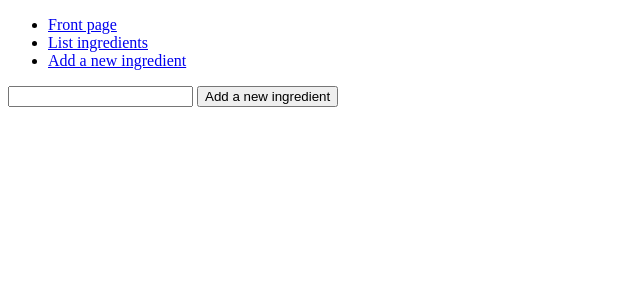
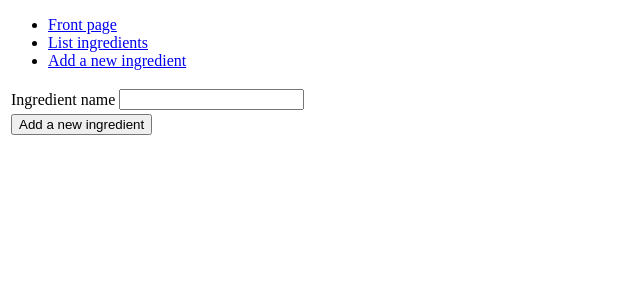
Before and after one commit to Bublebub/Reseptitietokanta, a Flask app: page /ingredients/new/ in a window 1280 px wide. Shown: the top 300 px of the page, without its empty margins (0-640 px from the left). Run offline with Flask 2, Linux system fonts and the light colour scheme.

Commit message:
wtformin lisäys projektiin

```diff
--- /dev/null
+++ b/application/ingredients/forms.py
@@ -0,0 +1,8 @@
+from flask_wtf import FlaskForm
+from wtforms import StringField, validators
+
+class IngredientForm(FlaskForm):
+    name = StringField("Ingredient name", [validators.Length(min=2)])
+
+    class Meta:
+        csrf = False
--- a/application/ingredients/views.py
+++ b/application/ingredients/views.py
@@ -1,6 +1,7 @@
 from application import app, db
 from flask import render_template, request, redirect, url_for
 from application.ingredients.models import Ingredient
+from application.ingredients.forms import IngredientForm
 
 @app.route("/ingredients/", methods=["GET"])
 def ingredients_index():
@@ -8,13 +9,18 @@ def ingredients_index():
 
 @app.route("/ingredients/new/")
 def ingredients_form():
-    return render_template("ingredients/new.html")
+    return render_template("ingredients/new.html", form = IngredientForm())
 
 @app.route("/ingredients/", methods=["POST"])
 def ingredients_create():
-    i = Ingredient(request.form.get("name"))
+    form = IngredientForm(request.form)
 
-    db.session().add(i);
+    if not form.validate():
+        return render_template("ingredients/new.html", form = form)
+
+    i_name = Ingredient(form.name.data)
+
+    db.session().add(i_name);
     db.session().commit()
 
     return redirect(url_for("ingredients_index"))
--- a/application/templates/ingredients/new.html
+++ b/application/templates/ingredients/new.html
@@ -1,8 +1,28 @@
 {% extends "layout.html" %}
 
 {% block body %}
-<form method="POST" action="{{ url_for('ingredients_create') }}">
-	<input type="text" name="name"/>
-	<input type="submit" value="Add a new ingredient"/>
+<form method='POST' action="{{ url_for('ingredients_create') }}">
+	<table>
+		<tr>
+			<td>
+				{{ form.name.label }}
+			</td>
+			<td>
+				{{ form.name }}
+			</td>
+			<td>
+				<ul>
+					{% for error in form.name.errors %}
+					<li>{{ error }}</li>
+					{% endfor %}
+				</ul>
+			</td>
+		</tr>
+		<tr>
+			<td colspan="3">
+				<input type="submit" value="Add a new ingredient"/>
+			</td>
+		</tr>
+	</table>
 </form>
 {% endblock %}
```
